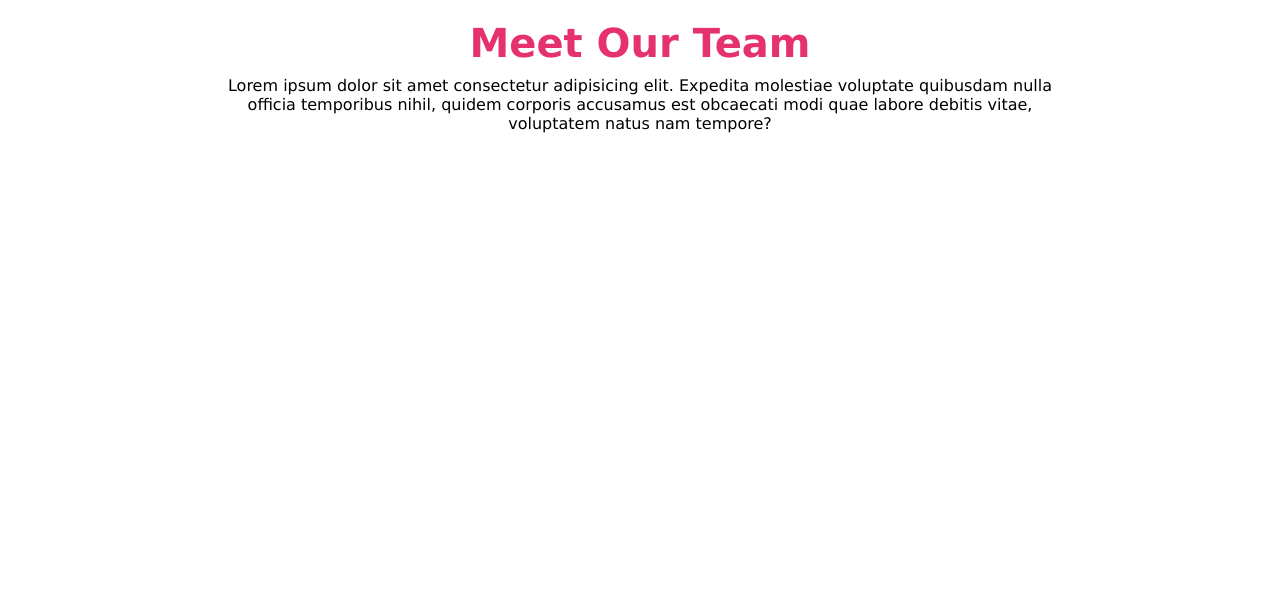
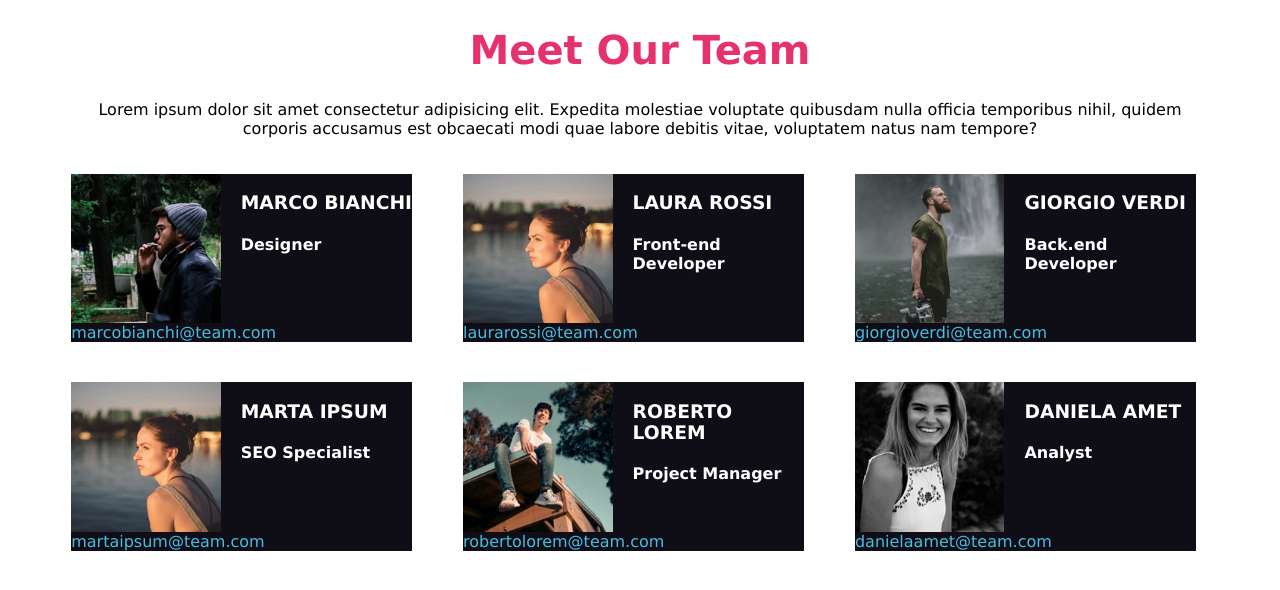
Before and after one commit to PatrikGjikolaj/html-css-float-card, a plain HTML site: page index.html in a window 1280 px wide. Drawn offline with Linux system fonts and the light colour scheme.

Commit message:
feat(main):inserito contento della pagina

```diff
--- a/css/main.css
+++ b/css/main.css
@@ -1,13 +1,36 @@
 *{
     box-sizing: border-box;
     font-family: MFRooneySansRegular, LucidaGrande, "Lucida Sans Unicode", "Trebuchet MS", sans-serif;
+}
+header{
+    text-align: center;
     padding: 0;
     margin: 10px 5%;
 }
-header{
-    text-align: center;
-}
 h1{
-    color: rgb(229, 49, 112);
+    color: #e53170;
     font-size: 40px;
 }
+img{
+    float: left;
+    margin-right: 20px;
+    height: 149.53px;
+}
+main{
+    margin: 10px 5%;
+}
+.membro{
+    width: 30%;
+    background-color: #0f0e17;
+    color: white;
+    display: inline-block;
+    vertical-align: middle;
+
+}
+a{
+    color: #48bde0;
+    text-decoration: none;
+}
+div div:nth-child(2){
+    margin: 20px calc(100% - 96%);
+}
--- a/index.html
+++ b/index.html
@@ -12,6 +12,47 @@
         <h1>Meet Our Team</h1>
         <p>Lorem ipsum dolor sit amet consectetur adipisicing elit. Expedita molestiae voluptate quibusdam nulla officia temporibus nihil, quidem corporis accusamus est obcaecati modi quae labore debitis vitae, voluptatem natus nam tempore?</p>
     </header>
-
+    <main>
+        <div>
+                <div class="membro">
+                    <img src="./img/male1.png" alt="">
+                    <h3>MARCO BIANCHI</h3>
+                    <h4>Designer</h4>
+                    <a href="https://www.google.com">marcobianchi@team.com</a>
+                </div>
+                <div class="membro">
+                    <img src="./img/female2.png" alt="">
+                    <h3>LAURA ROSSI</h3>
+                    <h4>Front-end Developer</h4>
+                    <a href="https://www.google.com">laurarossi@team.com</a>
+                </div>
+                <div class="membro">
+                    <img src="./img/male2.png" alt="">
+                    <h3>GIORGIO VERDI</h3>
+                    <h4>Back.end Developer</h4>
+                    <a href="https://www.google.com">giorgioverdi@team.com</a>
+                </div>
+        </div>
+        <div>
+            <div class="membro">
+                <img src="./img/female2.png" alt="">
+                <h3>MARTA IPSUM</h3>
+                <h4>SEO Specialist</h4>
+                <a href="https://www.google.com">martaipsum@team.com</a>
+            </div>
+            <div class="membro">
+                <img src="./img/male3.png" alt="">
+                <h3>ROBERTO LOREM</h3>
+                <h4>Project Manager</h4>
+                <a href="https://www.google.com">robertolorem@team.com</a>
+            </div>
+            <div class="membro">
+                <img src="./img/female3.png" alt="">
+                <h3>DANIELA AMET</h3>
+                <h4>Analyst</h4>
+                <a href="https://www.google.com">danielaamet@team.com</a>
+            </div>
+        </div>
+    </main>
 </body>
 </html>
```
